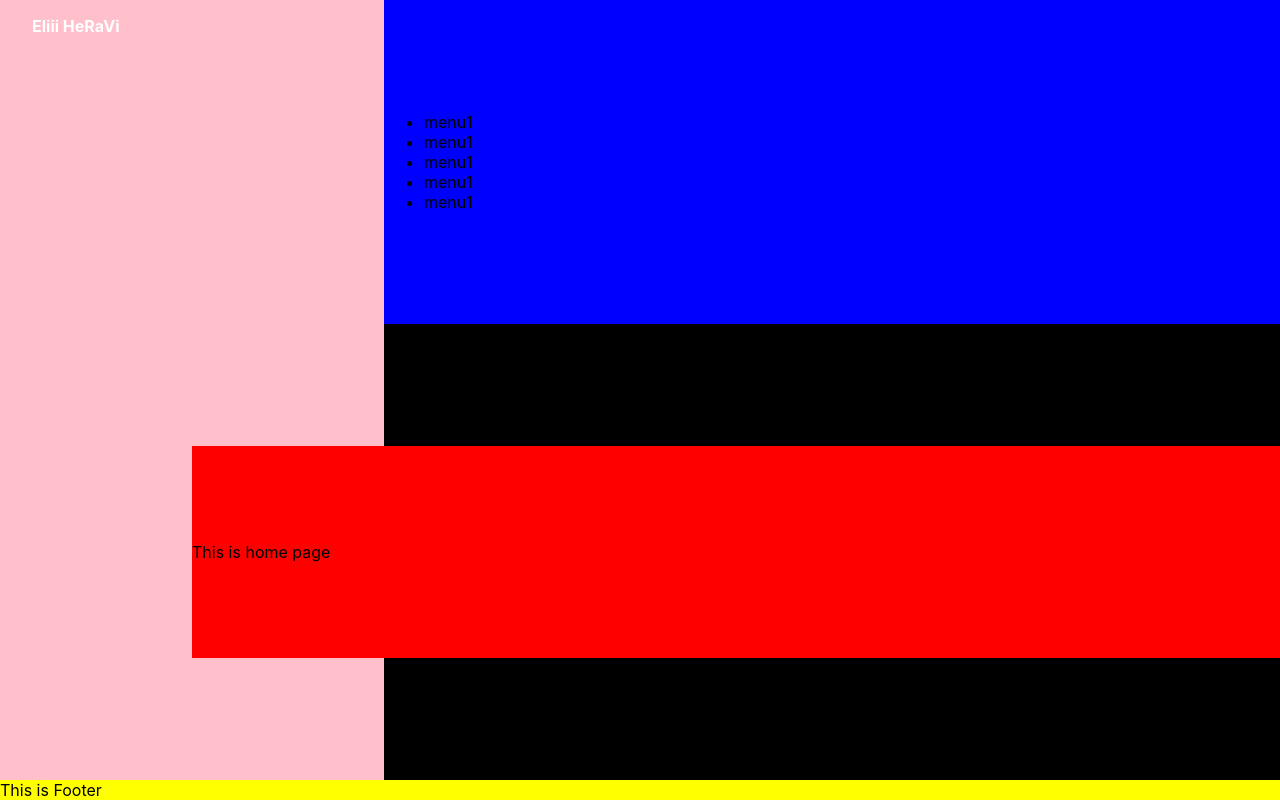
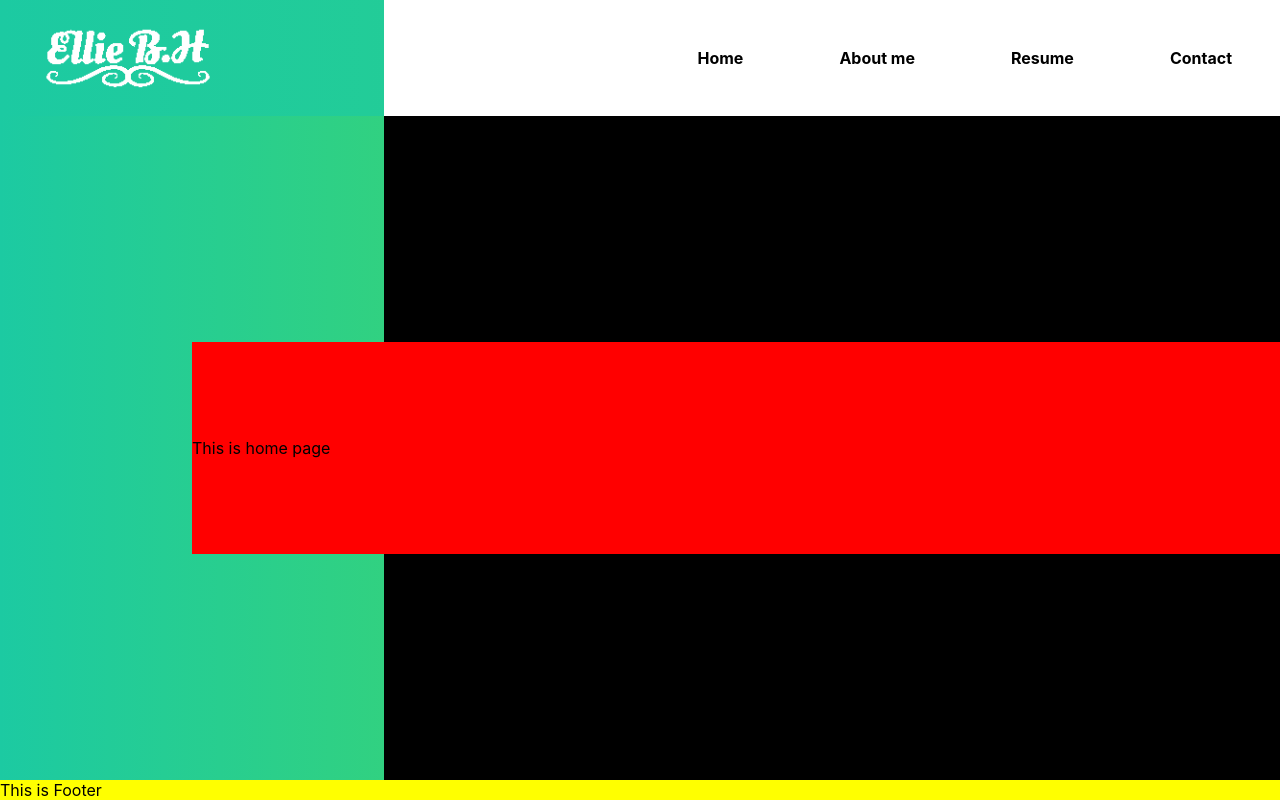
Before and after one commit to elibh159/ellie-heravi, a React (Create React App) app: page / in a window 1280 px wide. Built offline with nearby package versions, Linux system fonts and the light colour scheme.

Commit message:
feat: work on header #el-1

```diff
--- a/src/App.tsx
+++ b/src/App.tsx
@@ -4,6 +4,8 @@ import {
   Routes,
   Route
 } from "react-router-dom";
+import { ThemeProvider } from 'styled-components'
+import theme from './component/utilities/theme';
 import Navbar from './component/partials/Navbar';
 import Footer from './component/partials/Footer';
 import Loading from './component/partials/Loading';
@@ -14,7 +16,8 @@ const Home = lazy(() => import("./component/views/Home"));
 function App() {
   return (
     <div className="App">
-      <Router>
+      <ThemeProvider theme={theme}>
+        <Router>
         <Container>
           <Sidebar/>
           <Navbar />
@@ -26,6 +29,7 @@ function App() {
           </Suspense>
         </Container>
       </Router>
+      </ThemeProvider>
     </div>
   );
 }
--- a/src/AppStyles.ts
+++ b/src/AppStyles.ts
@@ -1,4 +1,5 @@
 import styled from "styled-components";
+import { media } from "../src/component/utilities/grid";
 
 export const Container = styled.div`
   height: 100vh;
@@ -13,14 +14,17 @@ export const Container = styled.div`
 `;
 
 export const Sidebar = styled.div`
+  display: none;
+  ${media.from.tablet`
     display: flex;
     position: absolute;
     width: 30%;
     left: 0px;
-  background-color: pink;
+    background: linear-gradient(to right, rgba(28, 202, 162, 1) 0%, rgba(49, 209, 129, 1) 100%);
     height: 100vh;
     flex-direction: column;
     flex-wrap: wrap;
     align-content: center;
     justify-content: flex-start;
+  `}
 `;
--- /dev/null
+++ b/src/component/partials/Navbar/content/data.ts
@@ -0,0 +1,23 @@
+import Logo from './logo.png';
+
+export const data = {
+    logo: {
+        src: Logo
+    },
+    menu: [{
+        title: "Home",
+        link: "Home",
+    },
+    {
+        title: 'About me',
+        link: 'AboutMe'
+    },
+    {
+        title: 'Resume',
+        link: 'Resume'
+    },
+    {
+        title: 'Contact',
+        link: 'Contact'
+    }]
+};
--- a/src/component/partials/Navbar/section/logoSection.tsx
+++ b/src/component/partials/Navbar/section/logoSection.tsx
@@ -1,4 +1,5 @@
-import { LogoWrapper } from '../styles/logoSectionStyles';
+import { LogoWrapper, LogoBox } from '../styles/logoSectionStyles';
+import { data } from '../content/data';
 
-const LogoSection = ()  => (<LogoWrapper>Eliii HeRaVi</LogoWrapper>)
+const LogoSection = () => (<LogoWrapper><LogoBox logoImage={data.logo.src} /></LogoWrapper>)
 export default LogoSection;
--- a/src/component/partials/Navbar/section/menuSection.tsx
+++ b/src/component/partials/Navbar/section/menuSection.tsx
@@ -1,12 +1,29 @@
-import { MenuWrapper } from '../styles/menuSectionStyles';
+import { useState } from 'react';
+import { MenuWrapper, MenuContainer, SubLink,
+   Hamburger, Bar1, Bar2, Bar3, HamburgerWrapper } from '../styles/menuSectionStyles';
+import { data } from '../content/data';
 
-const MenuSection = () => (<MenuWrapper>
-    <ul>
-        <li>menu1</li>
-        <li>menu1</li>
-        <li>menu1</li>
-        <li>menu1</li>
-        <li>menu1</li>
-    </ul>
-</MenuWrapper>)
+const renderMenu = data.menu.map((value: { title: string; link: string; }) => (
+  <SubLink to={value.link} key={value.link}>
+    {value.title}
+  </SubLink>
+));
+const MenuSection = () => {
+  const [isOpen, setIsOpen] = useState(false);
+  function setToggle() {
+    setIsOpen(!isOpen);
+  }
+  return (<MenuContainer>
+    <HamburgerWrapper>
+    <Hamburger onClick={() => setToggle()}>
+      <Bar1 isOpen={isOpen} />
+      <Bar2 isOpen={isOpen} />
+      <Bar3 isOpen={isOpen} />
+    </Hamburger>
+    </HamburgerWrapper>
+    <MenuWrapper isOpen={isOpen}>
+      {renderMenu}
+    </MenuWrapper>
+  </MenuContainer>);
+};
 export default MenuSection;
--- a/src/component/partials/Navbar/styles.ts
+++ b/src/component/partials/Navbar/styles.ts
@@ -1,16 +1,26 @@
 import styled from "styled-components";
+import { media } from "../../utilities/grid";
 
 export const ThisWrapper = styled.div`
   display: flex;
   width: 100%;
   position: relative;
+  background: ${props => props.theme.color.greenGradient};
+
 `;
 
 export const SidebarContainer = styled.div`
-  width: 30%;
+  width: 35%;
+  ${media.from.tablet`
+    width: 30%;
+    background: transparent;
+  `}
 `;
 
 export const MainContainer = styled.div`
-  width: 70%;
-  background-color: white;
+  width: 65%;
+  ${media.from.tablet`
+    width: 70%;
+    background-color: white;
+  `}
 `;
--- a/src/component/partials/Navbar/styles/logoSectionStyles.ts
+++ b/src/component/partials/Navbar/styles/logoSectionStyles.ts
@@ -1,8 +1,28 @@
 import styled from "styled-components";
+import { LogoBoxProps } from '../../../../interface/navbar';
+import { media } from "../../../utilities/grid";
 
 export const LogoWrapper = styled.div`
   color: white;
   font-weight: bold;
   text0align: left;
-  padding: 1rem 2rem;
+  padding-top: 1rem;
+  ${media.from.tablet`
+    padding: 1rem 2rem;
+  `}
 `;
+
+export const LogoBox = styled.div<LogoBoxProps>`
+  ${props => props?.logoImage && `
+    background-image: url(${props.logoImage});
+  `}
+  height: 3rem;
+  background-size: contain;
+  background-repeat: no-repeat;
+  background-position: center;
+  filter: invert(100%);
+  ${media.from.tablet`
+    width: 12rem;
+    height: 5rem;
+  `}
+`;
--- a/src/component/partials/Navbar/styles/menuSectionStyles.ts
+++ b/src/component/partials/Navbar/styles/menuSectionStyles.ts
@@ -1,6 +1,86 @@
-import styled from "styled-components";
+import styled, { css } from "styled-components";
+import { Link } from "react-router-dom";
+import { media } from "../../../utilities/grid";
+import { MenuProps } from "../../../../interface/navbar";
 
-export const MenuWrapper = styled.div`
-  padding: 6rem 0;
-  background-color: blue;
+export const MenuContainer = styled.div`
+  display: flex;
+  justify-content: center;
+  flex-direction: column;
+  align-items: flex-start;
+  ${media.from.tablet`
+    align-items: flex-end;
+  `}
 `;
+export const SubLink = styled(Link)`
+  padding: 1rem;
+  margin: 0;
+  text-decoration: none;
+  color: ${props => props.theme.color.white};
+  font-weight: bold;
+  ${media.from.tablet`
+    margin: 2rem;
+    color: black;
+  `}
+  &:hover {
+    background-color: ${props => props.theme.color.green};
+    ${media.from.tablet`
+      color: white;
+    `}
+  }
+`;
+
+export const MenuWrapper = styled.div<MenuProps>`
+  display: ${({ isOpen }) => (isOpen ? "flex" : "none")};
+  justify-content: space-between;
+  flex-direction: column;
+  transition: all 0.3s linear;
+  ${media.from.tablet`
+    display: flex;
+    flex-direction: row;
+    justify-content: flex-end;
+  `}
+`;
+export const HamburgerWrapper = styled.div`
+  display: flex;
+  justify-content: flex-end;
+  width: 100%;
+
+`;
+
+export const Hamburger = styled.div`
+  display: flex;
+  flex-direction: column;
+  padding: 0.5rem;
+  margin: 1rem;
+  background: ${props => props.theme.color.white};
+  ${media.from.tablet`
+    display: none;
+  `}
+`;
+const BarBase = css`
+  width: 1.5rem;
+  height: 0.2rem;
+  background: ${props => props.theme.color.green};
+  border-radius: 5px;
+  margin-bottom: 0.3rem;
+  transition: all 0.3s linear;
+  position: relative;
+  transform-origin: 3px;
+`;
+export const Bar1 = styled.span<MenuProps>`
+  ${BarBase};
+  transform: ${({ isOpen }) =>
+    isOpen ? "rotateZ(45deg) translate(4px, 0)" : "rotate(0)"};
+`;
+export const Bar2 = styled.span<MenuProps>`
+  ${BarBase};
+  opacity: ${({ isOpen }) => (isOpen ? "0" : "1")};
+  transform: ${({ isOpen }) => (isOpen ? "translateX(20px)" : "translateX(0)")};
+`;
+export const Bar3 = styled.span<MenuProps>`
+  ${BarBase};
+  margin-bottom: 0;
+  transform: ${({ isOpen }) =>
+  isOpen ? "rotateZ(-45deg) translate(3px, 2px)" : "rotate(0)"};
+`;
--- /dev/null
+++ b/src/component/utilities/grid.ts
@@ -0,0 +1,53 @@
+import {
+    css,
+    CSSObject,
+    SimpleInterpolation,
+    FlattenSimpleInterpolation,
+  } from 'styled-components';
+
+  type ObjectMap<T> = { [key: string]: T };
+
+  const sizes: ObjectMap<number> = {
+    desktopWide: 1025,
+    desktop: 990,
+    tablet: 768,
+    mobile: 420,
+    bigScreen: 1440
+  };
+
+  // Iterate through the sizes and create a media template
+  export const from = Object.keys(sizes).reduce((acc: {
+    [key: string]: (
+      first: TemplateStringsArray | CSSObject,
+      ...interpolations: SimpleInterpolation[]
+    ) => FlattenSimpleInterpolation;
+  }, label) => {
+    acc[label] = (...args) => css`
+      @media (min-width: ${sizes[label] / 16}em) {
+        ${css(...args)}
+      }
+    `;
+
+    return acc;
+  }, {});
+
+  // Iterate through the sizes and create a media template
+  export const to = Object.keys(sizes).reduce((acc: {
+    [key: string]: (
+      first: TemplateStringsArray | CSSObject,
+      ...interpolations: SimpleInterpolation[]
+    ) => FlattenSimpleInterpolation;
+  }, label) => {
+    acc[label] = (...args) => css`
+      @media (max-width: ${sizes[label] / 16}em) {
+        ${css(...args)}
+      }
+    `;
+
+    return acc;
+  }, {});
+
+  export const media = {
+    from,
+    to
+  };
--- a/src/component/utilities/theme.ts
+++ b/src/component/utilities/theme.ts
@@ -1,24 +1,13 @@
 
 const theme = {
-    white: "#ffffff",
     color: {
-        green: '#31d181',
+        green: "#31d181",
         black: "#000000",
-        mainRed: "#ff2e63",
         white: "#ffffff",
-    },
-    gradient: {
-        footerGradient: "linear-gradient(to right, #ff3c6c 0%, #46e2e1 100%)"
-    }
+        greenGradient: 'linear-gradient(to right, rgba(28, 202, 162, 1) 0%, rgba(49, 209, 129, 1) 100%)',
+      },
+    maxWidth: "1440px"
+
 };
 
-const sizes = {
-    maxWidth: "1440px"
-};
-
-
-// eslint-disable-next-line import/no-anonymous-default-export
-export default {
-    theme,
-    sizes
-}
+export default theme;
--- /dev/null
+++ b/src/interface/navbar.ts
@@ -0,0 +1,7 @@
+export interface LogoBoxProps {
+    logoImage: string;
+}
+
+export interface MenuProps {
+    isOpen: boolean;
+}
```
Also changed, not shown: src/component/partials/Navbar/content/data.json (deleted), src/component/partials/Navbar/content/logo.png (added). Lines whose indentation alone changed are shown as unchanged.
